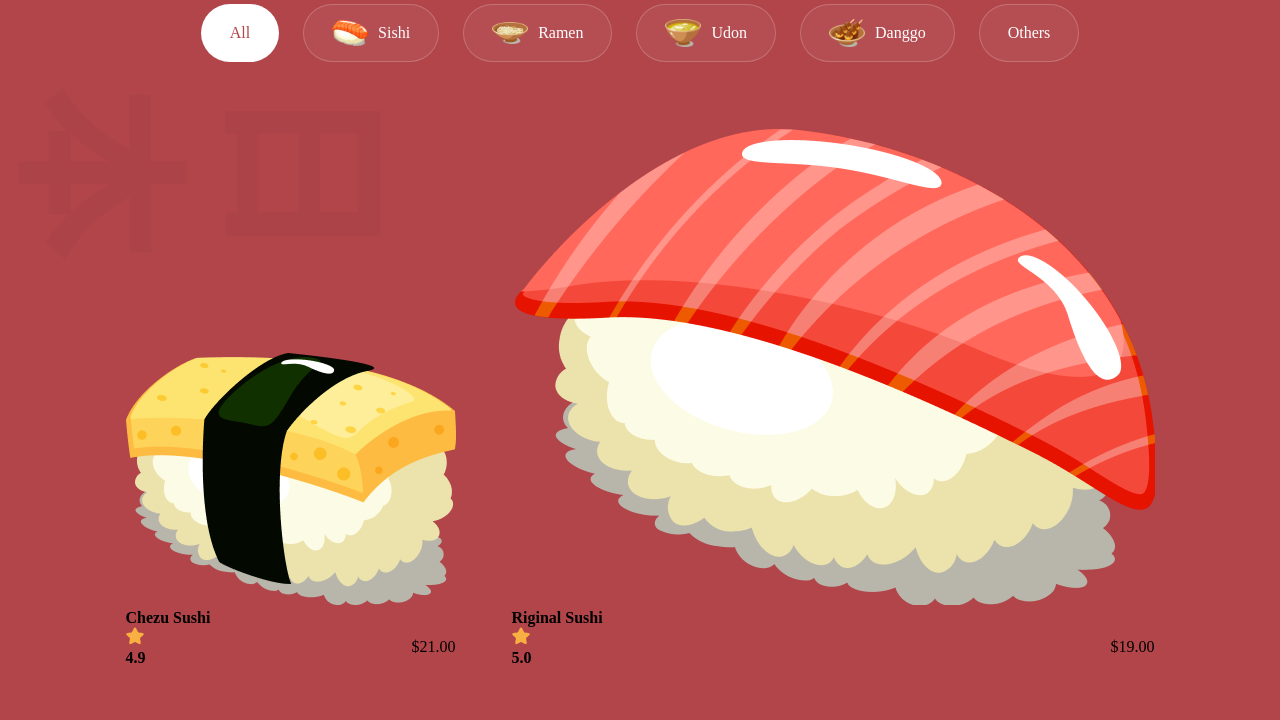
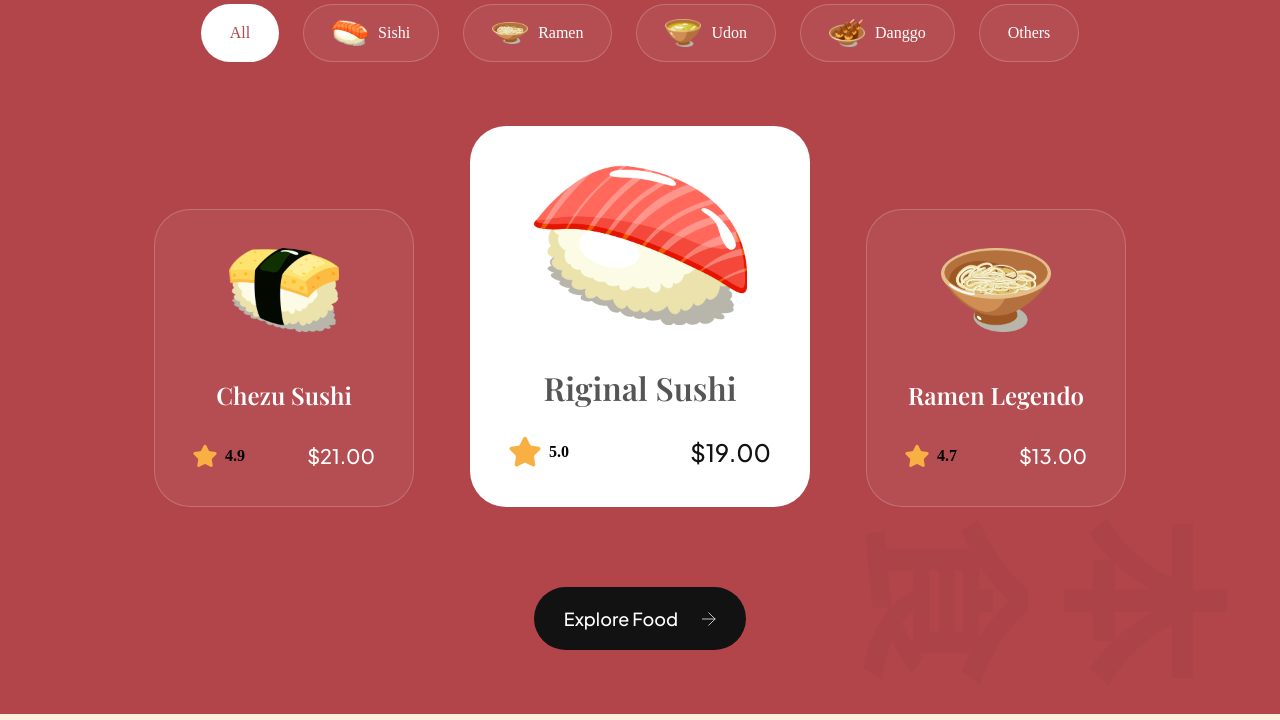
Before and after one commit to Nicolas-Johnson/SUSHI, a website built with Vite: page index.html in a window 1280 px wide. Shown: the part 1700-2420 px from the top of the page. Built offline with nearby package versions, Linux system fonts and the light colour scheme.

Commit message:
Popular food Card CSS

```diff
--- a/css/sections/popular.css
+++ b/css/sections/popular.css
@@ -93,3 +93,94 @@
     margin-left: 21px;
 
 }
+
+.popular-foods__card {
+    padding: 38px;
+    min-width: 260px;
+    height: fit-content;
+    display: flex;
+    align-items: center;
+    flex-direction: column;
+    border-radius: 36px;
+    background: rgba(255, 255, 255, 0.05);
+    border: 1px solid rgba(255, 255, 255, 0.2);
+
+}
+
+.popular-foods__card-image {
+    width: 110px;
+    height: 84px;
+    object-fit: containd;
+}
+
+
+.popular-foods__card-title {
+    margin-top: 47px;
+    font-weight: 600;
+    font-size: 24px;
+    line-height: 32px;
+    font-family: var(--playfair-display);
+    color: white;
+    text-align: center;
+}
+
+.popular-foods__card-details {
+    width: 100%;
+    margin-top: 32px;
+}
+
+.popular-foods__card-rating {
+    display: flex;
+    align-items: center;
+    gap: 8px;
+}
+
+.popular-foods__card-rating img {
+    width: 24px;
+    height: 24px;
+    object-fit: contain;
+}
+
+.popular-foods__card-rating p {
+    font-size: 20px;
+    font-weight: 300;
+    font-family: var(--plus-jakarta-sans);
+    color: white;
+}
+
+.popular-foods__card-price {
+    font-size: 20px;
+    font-weight: 500;
+    font-family: var(--plus-jakarta-sans);
+    color: white;
+}
+
+.popular-foods__card.active-card {
+    background: white;
+    min-width: 340px;
+}
+
+.popular-foods__card.active-card  .popular-foods__card-image {
+    width: 214px;
+    height: 160px;
+}
+
+.popular-foods__card.active-card  .popular-foods__card-title {
+    color: var(--black-500);
+    font-size: 32px;
+}
+
+.popular-foods__card.active-card  .popular-foods__card-rating img {
+    width: 32px;
+    height: 32px;
+}
+
+.popular-foods__card.active-card  .popular-foods__card-rating p {
+    font-size: 24px;
+    color: var(--gray-100);
+}
+
+.popular-foods__card.active-card  .popular-foods__card-price {
+    font-size: 24px;
+    color: var(--secondary-color);
+}
```
